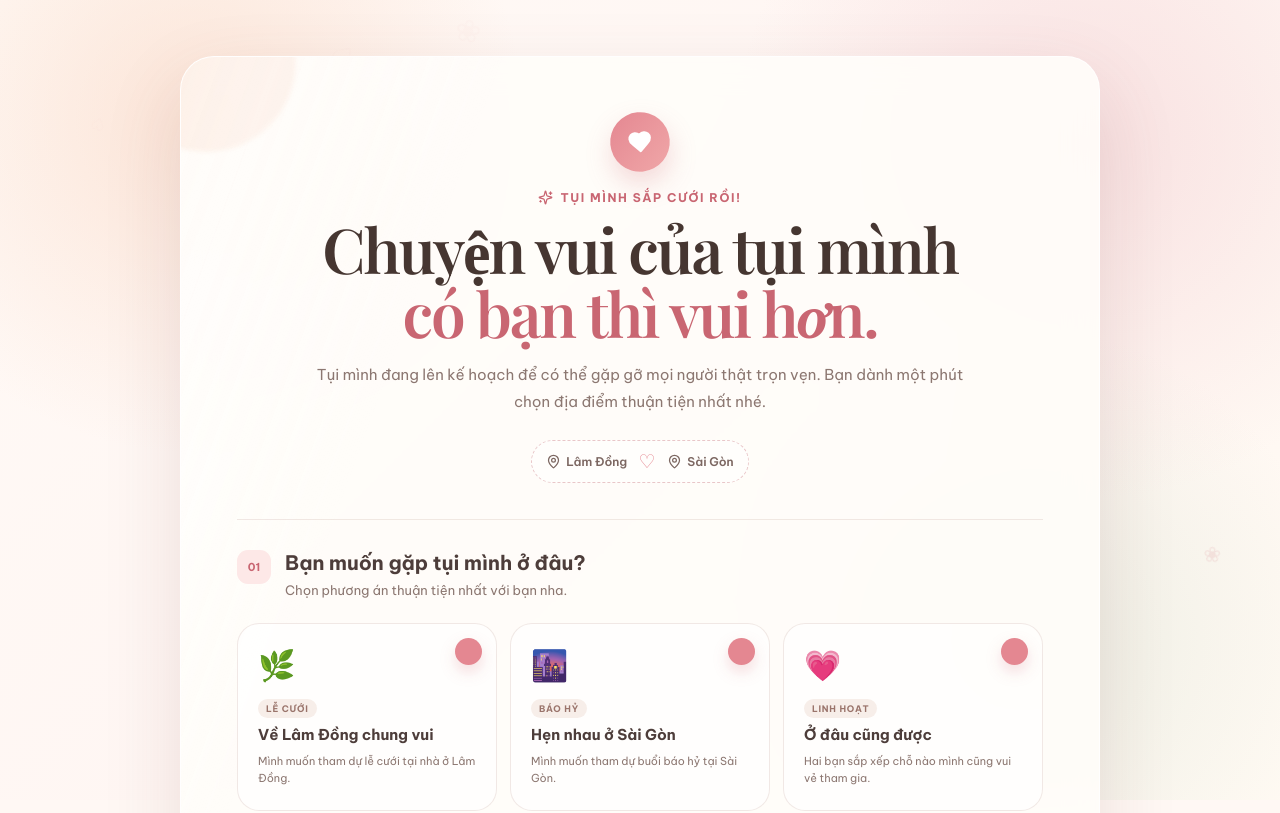
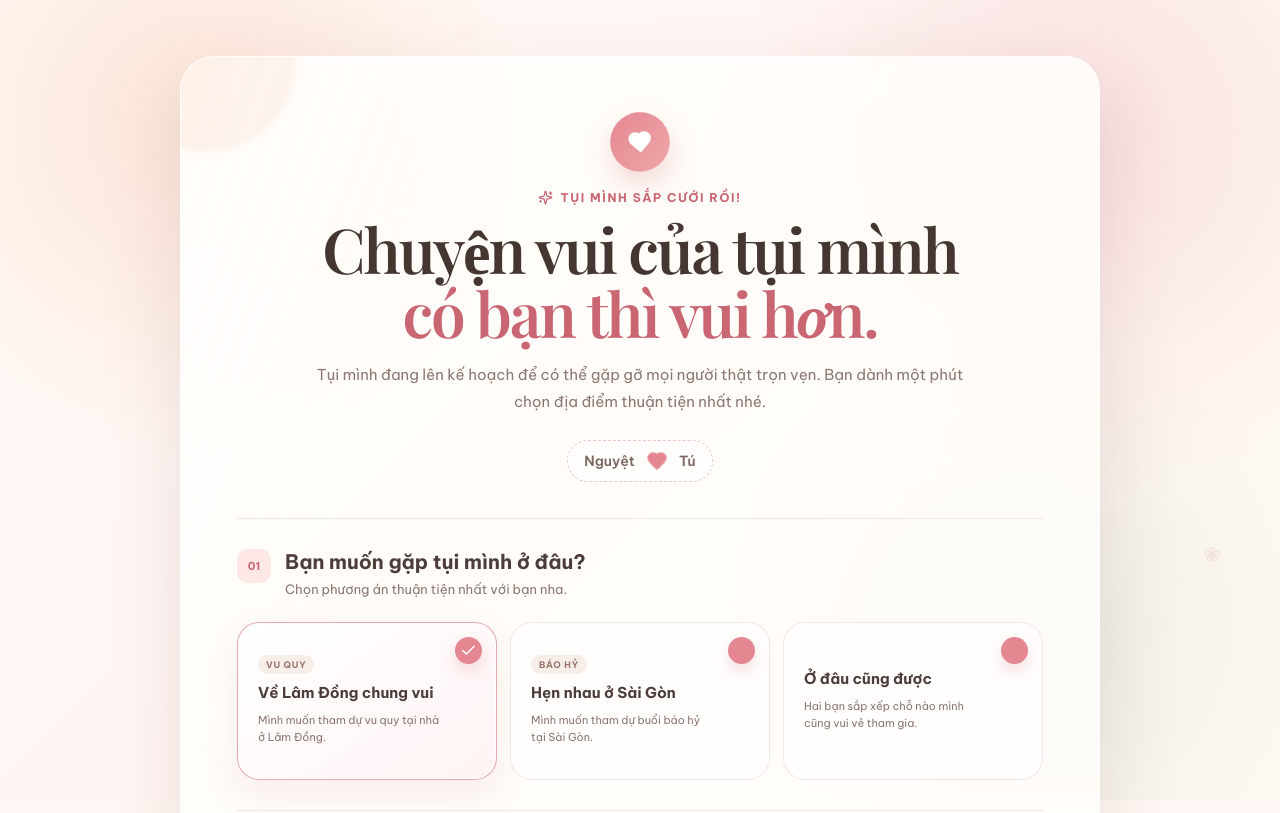
Before and after one commit to tuva-developer/wedding-survey, a React (Vite) app: page / in a window 1280 px wide. Shown: the top 813 px of the page. Built offline with nearby package versions, Linux system fonts and the light colour scheme; a web font is replaced by a local one.

Commit message:
Refine wedding survey options
Default the attendance choice to Lâm Đồng, update the option labels, and make personal details optional.

Replace the route pill with Nguyệt and Tú plus a heart icon, remove option emoji, and enlarge the privacy note.

```diff
--- a/src/App.jsx
+++ b/src/App.jsx
@@ -1,37 +1,33 @@
 import { useMemo, useState } from 'react'
 import { AnimatePresence, motion } from 'framer-motion'
 import confetti from 'canvas-confetti'
-import { Check, Heart, MapPin, PartyPopper, Send, Sparkles, UserRound, UsersRound } from 'lucide-react'
+import { Check, Heart, PartyPopper, Send, Sparkles, UserRound, UsersRound } from 'lucide-react'
 import FloatingDecor from './components/FloatingDecor.jsx'
 
 const attendanceOptions = [
   {
     value: 'lam-dong',
-    emoji: '🌿',
     title: 'Về Lâm Đồng chung vui',
-    description: 'Mình muốn tham dự lễ cưới tại nhà ở Lâm Đồng.',
-    badge: 'Lễ cưới',
+    description: 'Mình muốn tham dự vu quy tại nhà ở Lâm Đồng.',
+    badge: 'Vu quy',
   },
   {
     value: 'sai-gon',
-    emoji: '🌆',
     title: 'Hẹn nhau ở Sài Gòn',
     description: 'Mình muốn tham dự buổi báo hỷ tại Sài Gòn.',
     badge: 'Báo hỷ',
   },
   {
     value: 'either',
-    emoji: '💗',
     title: 'Ở đâu cũng được',
     description: 'Hai bạn sắp xếp chỗ nào mình cũng vui vẻ tham gia.',
-    badge: 'Linh hoạt',
   },
 ]
 
 const initialForm = {
   fullName: '',
   phone: '',
-  attendance: '',
+  attendance: 'lam-dong',
   guestCount: '1',
   note: '',
 }
@@ -57,8 +53,6 @@ function App() {
   }
 
   const validate = () => {
-    if (!form.fullName.trim()) return 'Bạn cho tụi mình xin tên nha 💌'
-    if (!form.phone.trim()) return 'Bạn nhập số điện thoại để tụi mình tiện liên hệ nhé.'
     if (!form.attendance) return 'Bạn chọn một địa điểm muốn tham dự giúp tụi mình nha.'
     return ''
   }
@@ -149,10 +143,10 @@ function App() {
             Tụi mình đang lên kế hoạch để có thể gặp gỡ mọi người thật trọn vẹn. Bạn dành một phút chọn địa điểm thuận tiện nhất nhé.
           </p>
 
-          <div className="mini-route" aria-label="Các địa điểm dự kiến">
-            <span><MapPin size={15} /> Lâm Đồng</span>
-            <span className="route-heart">♡</span>
-            <span><MapPin size={15} /> Sài Gòn</span>
+          <div className="mini-route" aria-label="Tên cô dâu chú rể">
+            <span>Nguyệt</span>
+            <Heart className="couple-heart" size={20} fill="currentColor" aria-hidden="true" />
+            <span>Tú</span>
           </div>
         </header>
 
@@ -216,9 +210,8 @@ function App() {
                         transition={{ delay: 0.12 + index * 0.08 }}
                         aria-pressed={active}
                       >
-                        <span className="choice-emoji">{option.emoji}</span>
                         <span className="choice-copy">
-                          <span className="choice-badge">{option.badge}</span>
+                          {option.badge && <span className="choice-badge">{option.badge}</span>}
                           <strong>{option.title}</strong>
                           <small>{option.description}</small>
                         </span>
@@ -240,7 +233,7 @@ function App() {
 
                 <div className="fields-grid">
                   <label className="field full-width">
-                    <span><UserRound size={16} /> Họ và tên *</span>
+                    <span><UserRound size={16} /> Họ và tên</span>
                     <input
                       name="fullName"
                       value={form.fullName}
@@ -251,7 +244,7 @@ function App() {
                   </label>
 
                   <label className="field">
-                    <span>☎ Số điện thoại *</span>
+                    <span>☎ Số điện thoại</span>
                     <input
                       name="phone"
                       value={form.phone}
--- a/src/styles.css
+++ b/src/styles.css
@@ -131,16 +131,20 @@ h1, h2, p { margin-top: 0; }
   display: inline-flex;
   align-items: center;
   gap: 12px;
-  padding: 9px 14px;
+  padding: 10px 16px;
   border: 1px dashed rgba(199, 116, 123, 0.4);
   border-radius: 999px;
   color: #7c6761;
   background: rgba(255,255,255,.55);
-  font-size: 12px;
+  font-size: 14px;
   font-weight: 600;
 }
 .mini-route span { display: inline-flex; align-items: center; gap: 5px; }
-.route-heart { color: var(--rose); font-size: 18px; animation: tiny-heart 1.8s ease-in-out infinite; }
+.couple-heart {
+  flex: 0 0 auto;
+  color: var(--rose);
+  animation: tiny-heart 1.8s ease-in-out infinite;
+}
 
 .survey-form { padding: 0 56px 48px; position: relative; z-index: 1; }
 .form-section {
@@ -169,7 +173,7 @@ h1, h2, p { margin-top: 0; }
 
 .option-grid { display: grid; grid-template-columns: repeat(3, minmax(0,1fr)); gap: 13px; }
 .choice-card {
-  min-height: 188px;
+  min-height: 158px;
   position: relative;
   text-align: left;
   border: 1px solid var(--border);
@@ -186,9 +190,7 @@ h1, h2, p { margin-top: 0; }
   background: linear-gradient(145deg, #fff 0%, #fff4f3 100%);
   box-shadow: 0 14px 34px rgba(205, 113, 123, 0.12), inset 0 0 0 1px rgba(255,255,255,.8);
 }
-.choice-emoji { display: block; margin-bottom: 15px; font-size: 30px; transform-origin: 50% 75%; }
-.choice-card:hover .choice-emoji { animation: emoji-bounce .55s ease; }
-.choice-copy { display: grid; gap: 7px; }
+.choice-copy { display: grid; gap: 9px; padding-right: 34px; }
 .choice-badge { width: fit-content; padding: 4px 8px; border-radius: 999px; background: #f7eee9; color: #9a746b; font-size: 9px; font-weight: 800; letter-spacing: .08em; text-transform: uppercase; }
 .choice-copy strong { font-size: 15px; line-height: 1.35; }
 .choice-copy small { color: var(--muted); font-size: 11px; line-height: 1.55; }
@@ -268,7 +270,7 @@ h1, h2, p { margin-top: 0; }
 .submit-button:hover::after { transform: translateX(100%); }
 .submit-button:disabled { cursor: wait; opacity: .78; }
 .spinner { width: 17px; height: 17px; border: 2px solid rgba(255,255,255,.4); border-top-color: white; border-radius: 50%; animation: spin .7s linear infinite; }
-.privacy-note { margin: 12px 0 0; text-align: center; color: #a08d87; font-size: 10px; }
+.privacy-note { margin: 12px 0 0; text-align: center; color: #a08d87; font-size: 12px; line-height: 1.5; }
 
 .success-state {
   min-height: 430px;
@@ -316,9 +318,8 @@ h1, h2, p { margin-top: 0; }
   60% { transform: translate3d(14px, -60vh, 0) rotate(130deg); }
   100% { transform: translate3d(-10px, -112vh, 0) rotate(260deg); opacity: 0; }
 }
-@keyframes emoji-bounce { 0%,100%{transform:translateY(0) rotate(0)} 35%{transform:translateY(-6px) rotate(-5deg)} 70%{transform:translateY(-2px) rotate(4deg)} }
 @keyframes card-shine { 0%, 68%, 100% { transform: translateX(-110%); } 78% { transform: translateX(110%); } }
-@keyframes tiny-heart { 0%,100%{ transform: scale(1); } 50%{ transform: scale(1.2); } }
+@keyframes tiny-heart { 0%,100%{ transform: scale(1); } 50% { transform: scale(1.2); } }
 @keyframes spin { to { transform: rotate(360deg); } }
 
 @media (max-width: 760px) {
@@ -329,7 +330,6 @@ h1, h2, p { margin-top: 0; }
   .survey-form { padding: 0 18px 30px; }
   .option-grid { grid-template-columns: 1fr; }
   .choice-card { min-height: auto; display: flex; gap: 14px; padding: 16px; align-items: flex-start; }
-  .choice-emoji { margin: 0; font-size: 28px; }
   .choice-copy { padding-right: 28px; }
   .fields-grid { grid-template-columns: 1fr; }
   .full-width { grid-column: auto; }
```
